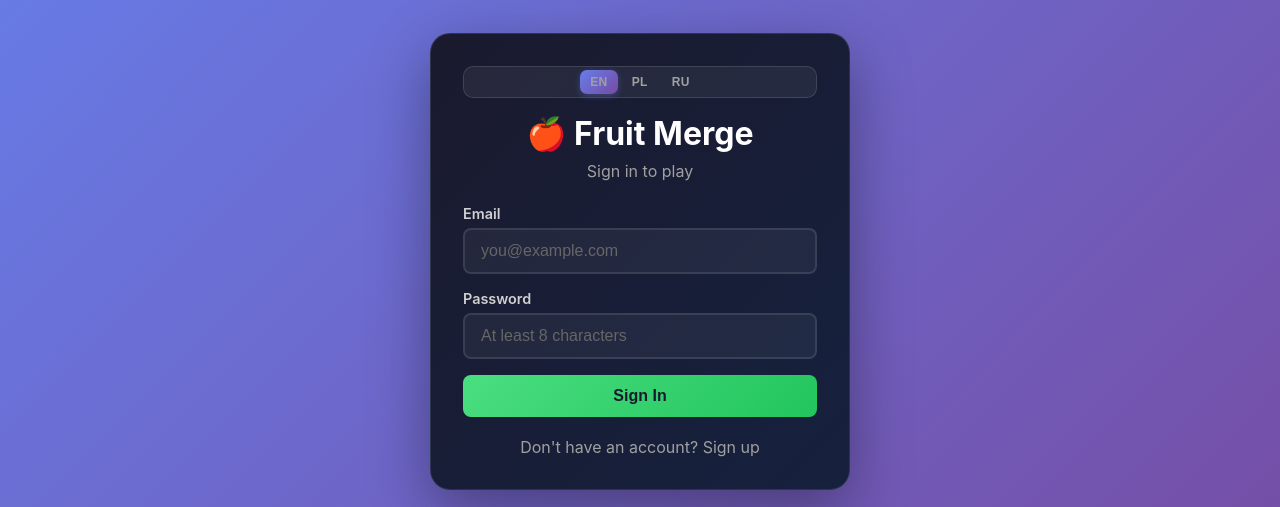
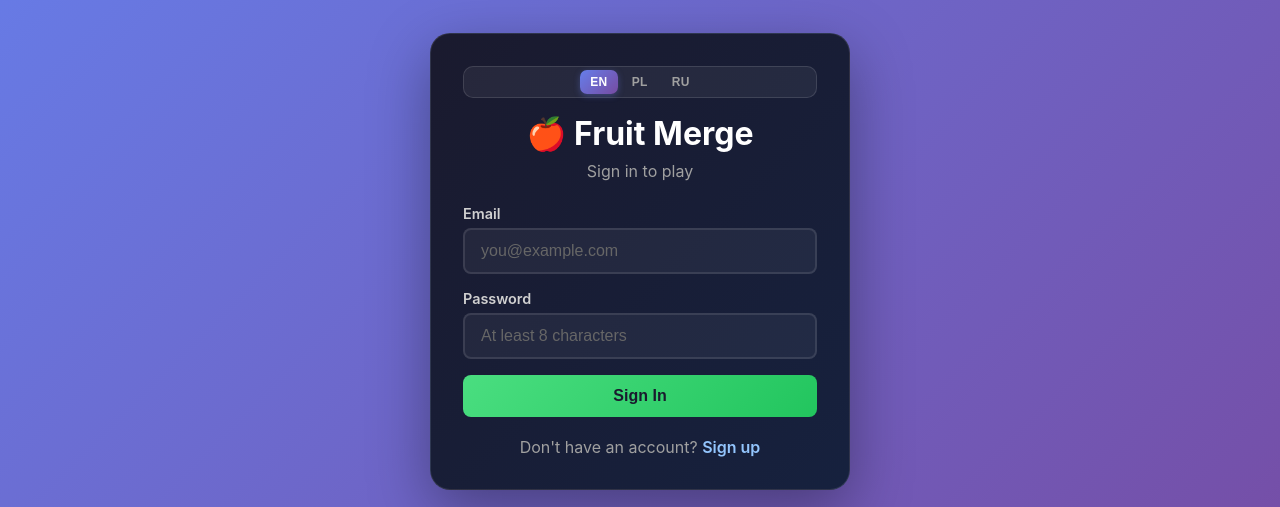
Before and after one commit to a1exymoroz/merge-fruit, a React (Vite) app: page /login in a window 1280 px wide. Shown: the part 159-666 px from the top of the page. Built offline with nearby package versions, Linux system fonts and the light colour scheme; no server answers.

Commit message:
Update LoginPage and SignUpPage components to use new translation keys for links, enhancing internationalization support. Modify CSS for LanguageSwitcher to apply active styles based on theme context.

```diff
--- a/src/components/containers/LoginPage.tsx
+++ b/src/components/containers/LoginPage.tsx
@@ -98,7 +98,7 @@ function LoginPage() {
         </form>
 
         <p className="auth-footer">
-          <Trans i18nKey="auth.noAccount" components={{ link: <Link to="/signup" /> }} />
+          <Trans i18nKey="auth.noAccount" components={{ signupLink: <Link to="/signup" /> }} />
         </p>
       </div>
     </div>
--- a/src/components/containers/SignUpPage.tsx
+++ b/src/components/containers/SignUpPage.tsx
@@ -101,7 +101,7 @@ function SignUpPage() {
         </form>
 
         <p className="auth-footer">
-          <Trans i18nKey="auth.hasAccount" components={{ link: <Link to="/login" /> }} />
+          <Trans i18nKey="auth.hasAccount" components={{ loginLink: <Link to="/login" /> }} />
         </p>
       </div>
     </div>
--- a/src/components/ui/LanguageSwitcher.css
+++ b/src/components/ui/LanguageSwitcher.css
@@ -50,7 +50,8 @@
   color: white;
 }
 
-.language-pill--active {
+.language-pills--light .language-pill--active,
+.language-pills--dark .language-pill--active {
   background: linear-gradient(135deg, #667eea 0%, #764ba2 100%);
   color: white;
   box-shadow: 0 2px 6px rgba(102, 126, 234, 0.35);
--- a/src/i18n/locales/en.json
+++ b/src/i18n/locales/en.json
@@ -18,13 +18,13 @@
     "signInToPlay": "Sign in to play",
     "signIn": "Sign In",
     "signingIn": "Signing in...",
-    "noAccount": "Don't have an account? <link>Sign up</link>",
+    "noAccount": "Don't have an account? <signupLink>Sign up</signupLink>",
     "createAccount": "Create your account",
     "displayName": "Display name",
     "displayNamePlaceholder": "Your leaderboard name",
     "signUp": "Sign Up",
     "creatingAccount": "Creating account...",
-    "hasAccount": "Already have an account? <link>Sign in</link>",
+    "hasAccount": "Already have an account? <loginLink>Sign in</loginLink>",
     "verifyEmail": "Verify your email",
     "emailVerified": "Email verified!",
     "emailVerifiedMessage": "Your email has been verified.",
--- a/src/i18n/locales/pl.json
+++ b/src/i18n/locales/pl.json
@@ -18,13 +18,13 @@
     "signInToPlay": "Zaloguj się, aby grać",
     "signIn": "Zaloguj się",
     "signingIn": "Logowanie...",
-    "noAccount": "Nie masz konta? <link>Zarejestruj się</link>",
+    "noAccount": "Nie masz konta? <signupLink>Zarejestruj się</signupLink>",
     "createAccount": "Utwórz konto",
     "displayName": "Nazwa wyświetlana",
     "displayNamePlaceholder": "Twoja nazwa w rankingu",
     "signUp": "Zarejestruj się",
     "creatingAccount": "Tworzenie konta...",
-    "hasAccount": "Masz już konto? <link>Zaloguj się</link>",
+    "hasAccount": "Masz już konto? <loginLink>Zaloguj się</loginLink>",
     "verifyEmail": "Zweryfikuj swój e-mail",
     "emailVerified": "E-mail zweryfikowany!",
     "emailVerifiedMessage": "Twój e-mail został zweryfikowany.",
--- a/src/i18n/locales/ru.json
+++ b/src/i18n/locales/ru.json
@@ -18,13 +18,13 @@
     "signInToPlay": "Войдите, чтобы играть",
     "signIn": "Войти",
     "signingIn": "Вход...",
-    "noAccount": "Нет аккаунта? <link>Зарегистрироваться</link>",
+    "noAccount": "Нет аккаунта? <signupLink>Зарегистрироваться</signupLink>",
     "createAccount": "Создайте аккаунт",
     "displayName": "Отображаемое имя",
     "displayNamePlaceholder": "Ваше имя в таблице лидеров",
     "signUp": "Регистрация",
     "creatingAccount": "Создание аккаунта...",
-    "hasAccount": "Уже есть аккаунт? <link>Войти</link>",
+    "hasAccount": "Уже есть аккаунт? <loginLink>Войти</loginLink>",
     "verifyEmail": "Подтвердите эл. почту",
     "emailVerified": "Эл. почта подтверждена!",
     "emailVerifiedMessage": "Ваша эл. почта была подтверждена.",
```
